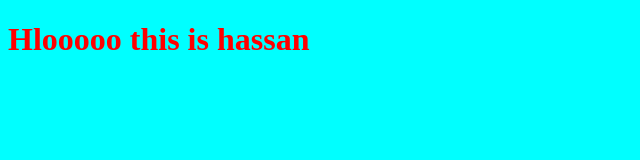
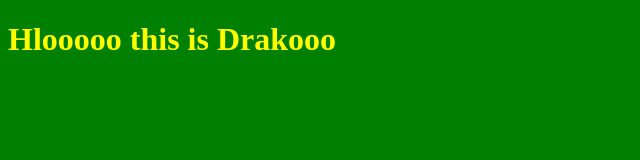
Before and after one commit to devHassan19/myTestProject, a plain HTML site: page index.html in a window 1280 px wide. Shown: the whole page, without its empty margins (0-640 px from the left). Drawn offline with Linux system fonts and the light colour scheme.

Commit message:
changing css file

```diff
--- a/index.html
+++ b/index.html
@@ -9,7 +9,7 @@
 </head>
 
 <body>
-    <h1>Hlooooo this is hassan</h1>
+    <h1>Hlooooo this is Drakooo</h1>
     <script src="app.js"></script>
 </body>
 
--- a/style.css
+++ b/style.css
@@ -1,7 +1,7 @@
 h1 {
-    color: red;
+    color: yellow;
 }
 
 body {
-    background-color: aqua;
+    background-color: green;
 }
```
